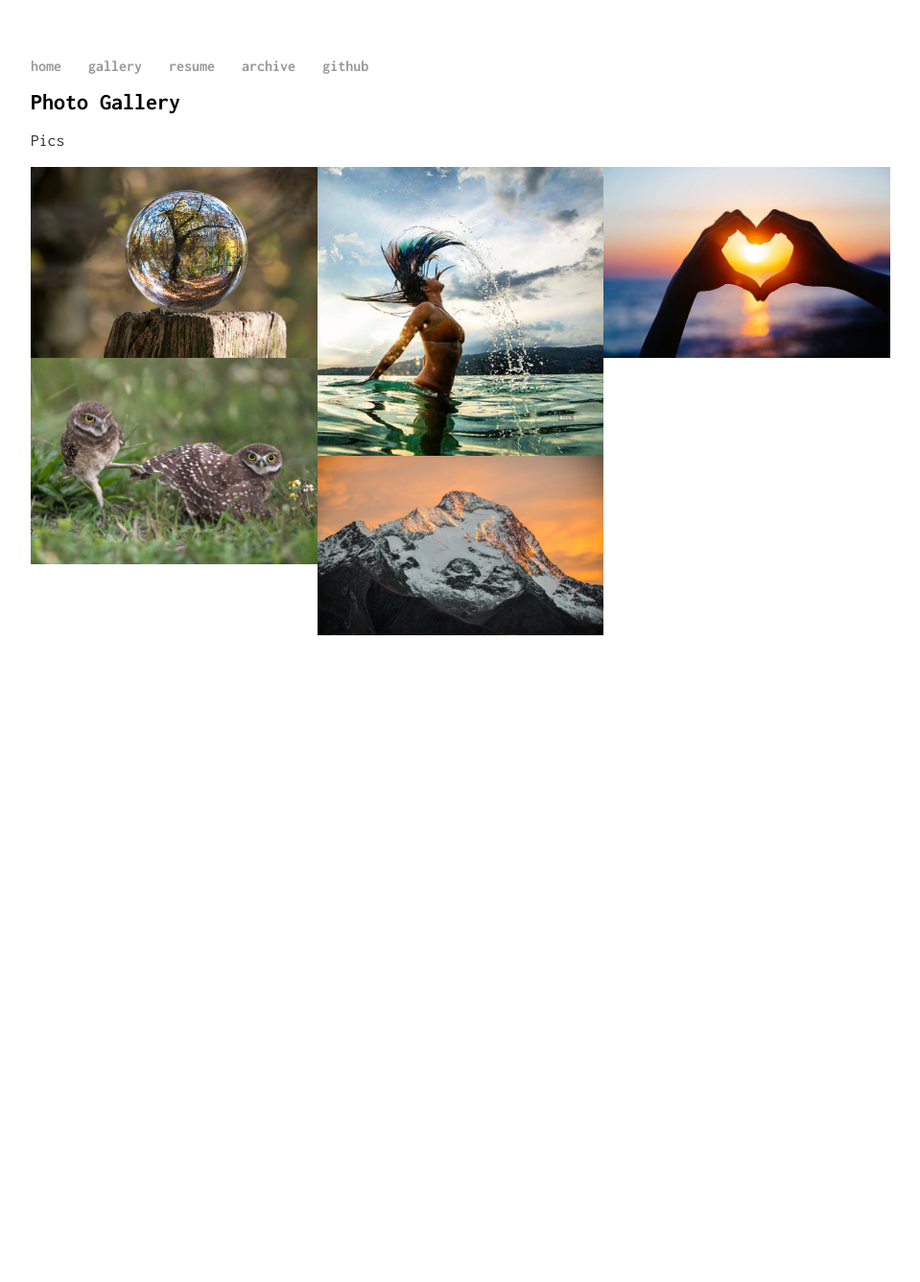
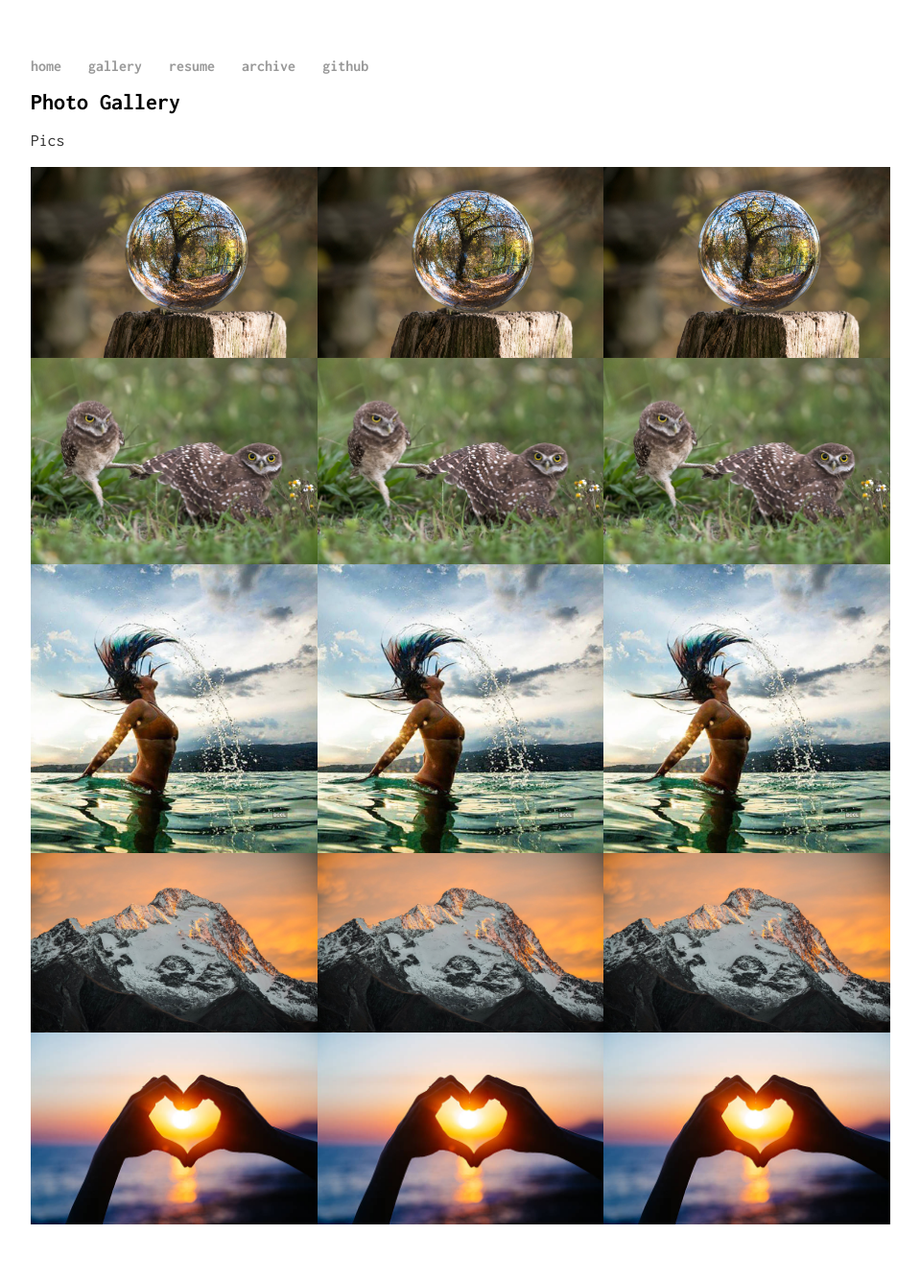
Before and after one commit to poglet/poglet.github.io, a Jekyll site: the page built from gallery/index.html, in a window 1280 px wide. Shown: the whole page at 96% size, without its empty margins (160-1119 px from the left). Built offline with Jekyll 4.4.1, drawn with Linux system fonts in a browser that asks for light colours; before the commit the page ends 900 px from its top, so only the background shows below that.

Commit message:
Update index.html

```diff
--- a/gallery/index.html
+++ b/gallery/index.html
@@ -11,6 +11,16 @@ layout: default
         <img src="/pics/girl.jpg" alt="girl">
         <img src="/pics/hill.jpg" alt="hill">
         <img src="/pics/heart.jpg" alt="heart">
+                <img src="/pics/ball.jpg" alt="ball">
+        <img src="/pics/bird.jpg" alt="bird">
+        <img src="/pics/girl.jpg" alt="girl">
+        <img src="/pics/hill.jpg" alt="hill">
+<img src="/pics/heart.jpg" alt="heart">
+                <img src="/pics/ball.jpg" alt="ball">
+        <img src="/pics/bird.jpg" alt="bird">
+        <img src="/pics/girl.jpg" alt="girl">
+        <img src="/pics/hill.jpg" alt="hill">
+<img src="/pics/heart.jpg" alt="heart">
     </section>
 </div>
 <!-- /.blurb -->
```
